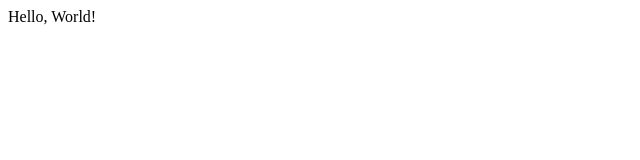
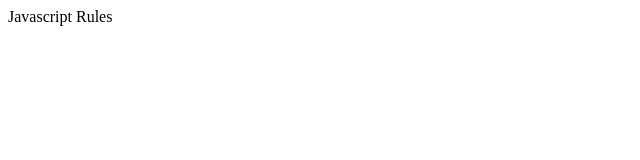
Before and after one commit to Chusolabs/JS_ES6, a plain HTML site: page index.html in a window 1280 px wide. Shown: the full height of the page, 0-640 px from the left. Drawn offline with Linux system fonts and the light colour scheme.

Commit message:
Console.log(document) Console.log(typeof document) Change content of innerHTML of element by id

```diff
--- a/index.html
+++ b/index.html
@@ -5,7 +5,7 @@
 		<title>Initial Page</title>
 	</head>
 	<body>
-		<div>Hello, World!</div>
+		<div id="example">Hello, World!</div>
 		<script type="text/javascript" src="./index.js"></script>
 	</body>
 </html>
--- a/index.js
+++ b/index.js
@@ -1 +1,3 @@
-console.log("Hello World from Javascript in another file!");
+console.log(typeof document);
+console.log(document);
+document.getElementById('example').innerHTML = 'Javascript Rules';
```
